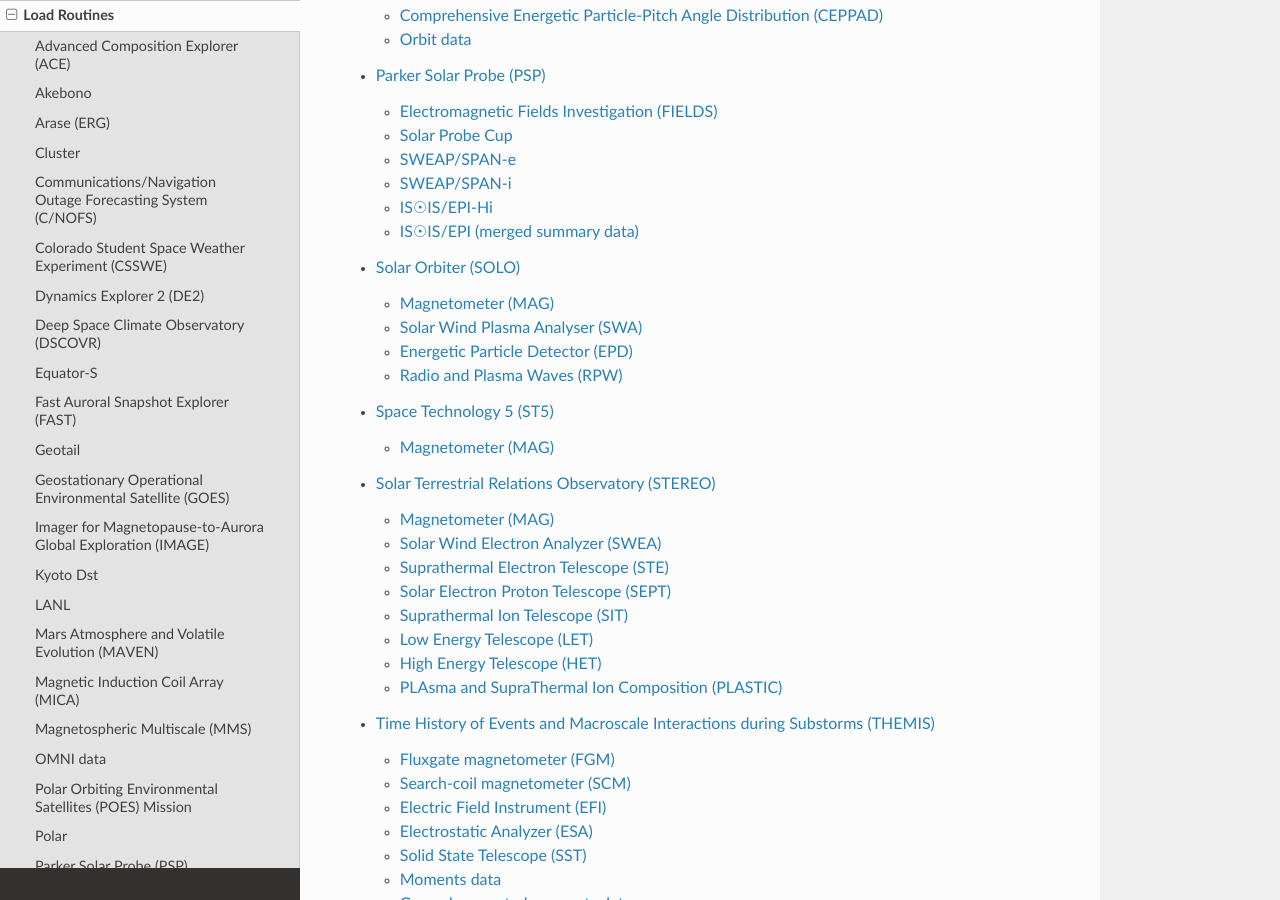
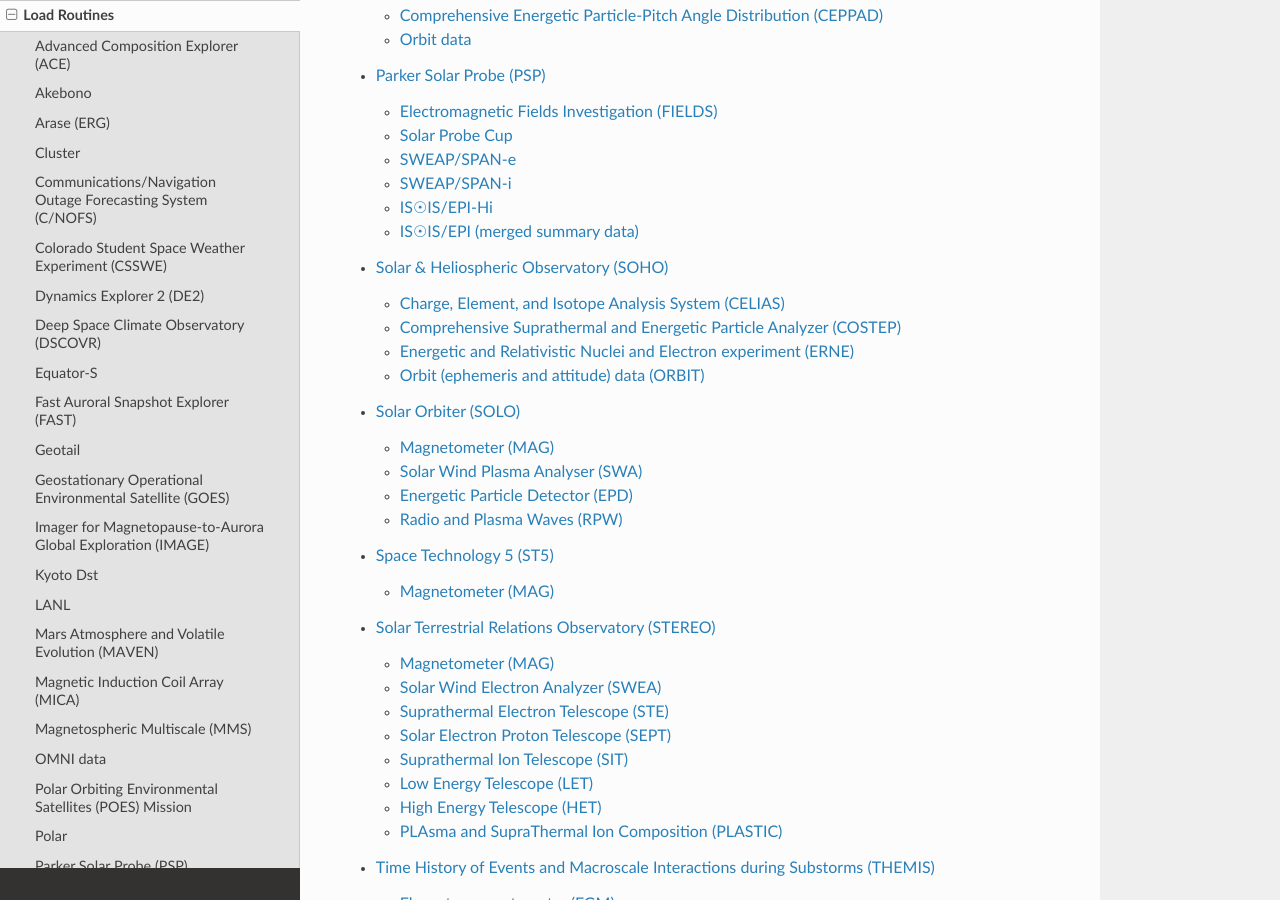
Before and after one commit to spedas/pyspedas, a Sphinx documentation site: the page built from docs/source/projects.rst, in a window 1280 px wide and 900 px high, scrolled down 3600 px. Built offline with Sphinx 7.4.7 and the Read the Docs theme 2.0.0, drawn with Linux system fonts in a browser that asks for light colours.

Commit message:
adding SOHO to the docs

```diff
--- a/docs/source/projects.rst
+++ b/docs/source/projects.rst
@@ -26,6 +26,7 @@
    poes
    polar
    psp
+   soho
    solo
    st5
    stereo
--- /dev/null
+++ b/docs/source/soho.rst
@@ -0,0 +1,79 @@
+Solar & Heliospheric Observatory (SOHO)
+========================================================================
+The routines in this module can be used to load data from the Solar & Heliospheric Observatory (SOHO) mission.
+
+
+Charge, Element, and Isotope Analysis System (CELIAS)
+----------------------------------------------------------
+.. autofunction:: pyspedas.soho.celias
+
+Example
+^^^^^^^^^
+
+.. code-block:: python
+
+   import pyspedas
+   from pytplot import tplot
+   celias_vars = pyspedas.soho.celias(trange=['2006-06-01', '2006-06-02'])
+   tplot(['V_p', 'N_p'])
+
+.. image:: _static/soho_celias.png
+   :align: center
+   :class: imgborder
+
+
+Comprehensive Suprathermal and Energetic Particle Analyzer (COSTEP)
+----------------------------------------------------------
+.. autofunction:: pyspedas.soho.costep
+
+Example
+^^^^^^^^^
+
+.. code-block:: python
+
+   import pyspedas
+   from pytplot import tplot
+   costep_vars = pyspedas.soho.costep(trange=['2006-06-01', '2006-06-02'])
+   tplot(['P_int', 'He_int'])
+
+.. image:: _static/soho_costep.png
+   :align: center
+   :class: imgborder
+
+
+Energetic and Relativistic Nuclei and Electron experiment (ERNE)
+----------------------------------------------------------
+.. autofunction:: pyspedas.soho.erne
+
+Example
+^^^^^^^^^
+
+.. code-block:: python
+
+   import pyspedas
+   from pytplot import tplot
+   erne_vars = pyspedas.soho.erne(trange=['2006-06-01', '2006-06-02'])
+   tplot('PH')
+
+.. image:: _static/soho_erne.png
+   :align: center
+   :class: imgborder
+
+
+Orbit (ephemeris and attitude) data (ORBIT)
+----------------------------------------------------------
+.. autofunction:: pyspedas.soho.orbit
+
+Example
+^^^^^^^^^
+
+.. code-block:: python
+
+   import pyspedas
+   from pytplot import tplot
+   orbit_vars = pyspedas.soho.orbit(trange=['2006-06-01', '2006-06-02'])
+   tplot(['GSE_POS', 'GSE_VEL'])
+
+.. image:: _static/soho_orbit.png
+   :align: center
+   :class: imgborder
```
